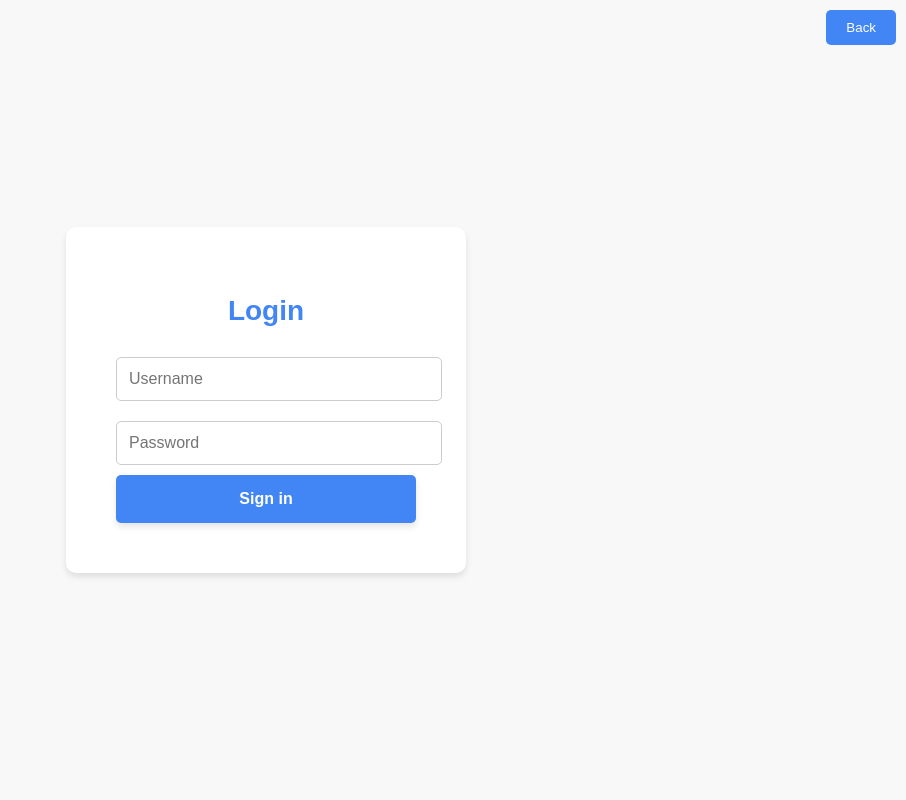
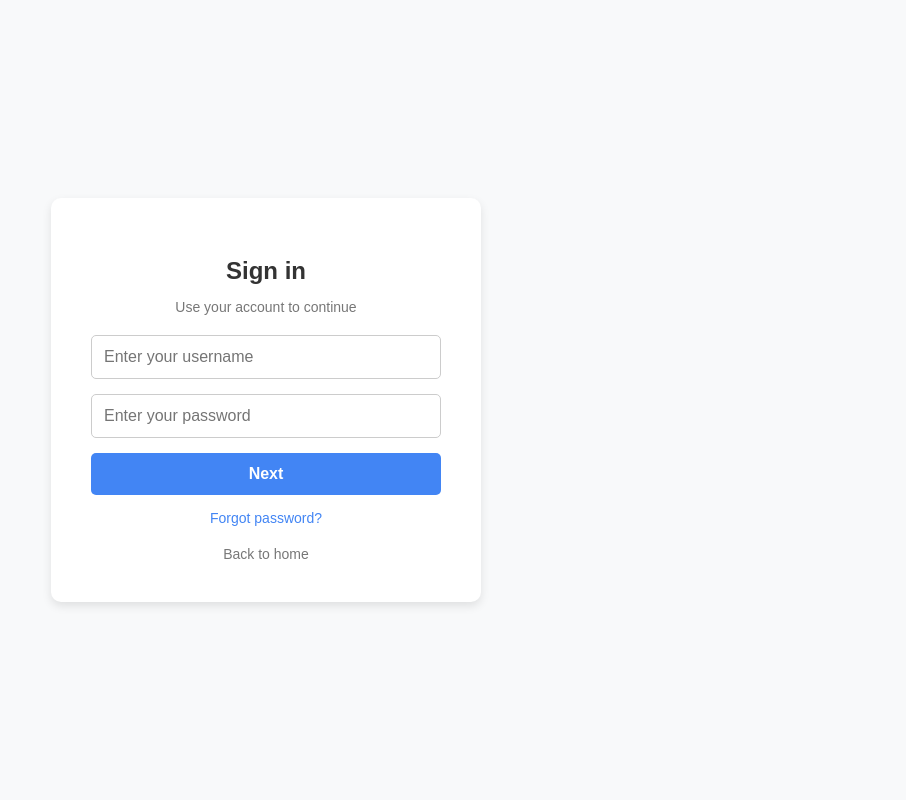
Before and after one commit to NHEL360/intrusion-detection, a Flask app: page /login in a window 1280 px wide. Shown: the whole page, without its empty margins (374-1280 px from the left). Run offline with Flask 3, Linux system fonts and the light colour scheme.

Commit message:
adding new layout

```diff
--- a/Templates/login.html
+++ b/Templates/login.html
@@ -7,96 +7,118 @@
     <style>
         body {
             font-family: Arial, sans-serif;
-            background-color: #f8f8f8;
+            background-color: #f8f9fa;
             display: flex;
             justify-content: center;
             align-items: center;
             height: 100vh;
             margin: 0;
-            position: relative;
         }
 
         .login-container {
+            background: white;
+            padding: 40px;
+            border-radius: 10px;
+            box-shadow: 0px 4px 10px rgba(0, 0, 0, 0.1);
+            width: 350px;
             text-align: center;
-            padding: 50px;
-            background-color: white;
-            border-radius: 10px;
-            box-shadow: 0px 4px 6px rgba(0, 0, 0, 0.1);
-            width: 300px;
         }
 
-        h1 {
-            color: #4285F4;
-            font-size: 28px;
+        h2 {
+            font-size: 24px;
+            margin-bottom: 10px;
+            color: #333;
+        }
+
+        p {
+            font-size: 14px;
+            color: #777;
             margin-bottom: 20px;
         }
 
         .input-field {
             width: 100%;
             padding: 12px;
-            margin: 10px 0;
+            margin-bottom: 15px;
+            border: 1px solid #ccc;
             border-radius: 5px;
-            border: 1px solid #ccc;
             font-size: 16px;
+            box-sizing: border-box;
         }
 
         .login-btn {
             background-color: #4285F4;
             color: white;
             border: none;
-            padding: 15px 40px;
+            padding: 12px;
             font-size: 16px;
             font-weight: bold;
             border-radius: 5px;
             cursor: pointer;
-            transition: all 0.2s ease;
-            box-shadow: 0px 4px 6px rgba(0, 0, 0, 0.1);
             width: 100%;
+            transition: background 0.2s;
         }
 
         .login-btn:hover {
             background-color: #357AE8;
-            box-shadow: 0px 4px 6px rgba(0, 0, 0, 0.2);
-            transform: translateY(-2px);
         }
 
-        .login-btn:focus {
-            outline: none;
+        .forgot-password {
+            display: block;
+            margin-top: 15px;
+            font-size: 14px;
+            color: #4285F4;
+            text-decoration: none;
         }
 
-        .login-btn:active {
-            transform: translateY(0);
+        .forgot-password:hover {
+            text-decoration: underline;
         }
 
-        .back-btn {
-            position: absolute;
-            top: 10px;
-            right: 10px;
-            background-color: #4285F4;
-            color: white;
-            border: none;
-            padding: 10px 20px;
-            border-radius: 5px;
-            cursor: pointer;
+        .flash-messages {
+            list-style: none;
+            padding: 0;
+            color: red;
+            font-size: 14px;
         }
 
-        .back-btn:hover {
-            background-color: #357AE8;
+        .back-link {
+            display: block;
+            margin-top: 20px;
+            font-size: 14px;
+            color: #777;
+            text-decoration: none;
+        }
+
+        .back-link:hover {
+            text-decoration: underline;
         }
     </style>
 </head>
 <body>
 
-    <button class="back-btn" onclick="window.location.href='{{ url_for('home') }}'">Back</button>
+    <div class="login-container">
+        <h2>Sign in</h2>
+        <p>Use your account to continue</p>
 
-    <div class="login-container">
-        <h1>Login</h1>
+        {% with messages = get_flashed_messages(with_categories=true) %}
+            {% if messages %}
+                <ul class="flash-messages">
+                    {% for category, message in messages %}
+                        <li class="{{ category }}">{{ message }}</li>
+                    {% endfor %}
+                </ul>
+            {% endif %}
+        {% endwith %}
 
         <form method="POST">
-            <input class="input-field" type="text" name="username" placeholder="Username" required>
-            <input class="input-field" type="password" name="password" placeholder="Password" required>
-            <button class="login-btn" type="submit">Sign in</button>
+            <input class="input-field" type="text" name="username" placeholder="Enter your username" required>
+            <input class="input-field" type="password" name="password" placeholder="Enter your password" required>
+            <button class="login-btn" type="submit">Next</button>
         </form>
+
+        <a href="#" class="forgot-password">Forgot password?</a>
+        <a href="{{ url_for('home') }}" class="back-link">Back to home</a>
     </div>
 
 </body>
--- a/app.py
+++ b/app.py
@@ -3,8 +3,9 @@ import time
 
 app = Flask(__name__)
 app.secret_key = 'supersecretkey'
+app.config['SESSION_PERMANENT'] = False  # Ensures session is cleared after closing browser
 
-# Simulating a simple "database" for users and roles
+# Simulated user database
 users_db = {
     "admin": {"password": "admin123", "role": "admin", "failed_attempts": 0, "last_failed_time": 0},
     "user1": {"password": "user123", "role": "user", "failed_attempts": 0, "last_failed_time": 0},
@@ -12,7 +13,7 @@ users_db = {
 }
 
 MAX_FAILED_ATTEMPTS = 3
-LOCKOUT_TIME = 60  # 1 minute
+LOCKOUT_TIME = 60  # 1 minute lockout
 
 @app.route("/")
 def home():
@@ -21,66 +22,59 @@ def home():
 @app.route("/login", methods=["GET", "POST"])
 def login():
     if request.method == "POST":
-        username = request.form['username']
-        password = request.form['password']
+        username = request.form.get('username')
+        password = request.form.get('password')
 
         if username in users_db:
             user = users_db[username]
             current_time = time.time()
 
-            if user["failed_attempts"] >= MAX_FAILED_ATTEMPTS and current_time - user["last_failed_time"] < LOCKOUT_TIME:
-                flash("Account is locked due to too many failed attempts. Please try again later.")
+            # Lockout check
+            if user["failed_attempts"] >= MAX_FAILED_ATTEMPTS and (current_time - user["last_failed_time"] < LOCKOUT_TIME):
+                flash("Account locked. Try again later.", "error")
                 return redirect(url_for('login'))
 
             if user["password"] == password:
                 session['user'] = username
                 session['role'] = user['role']
-                user["failed_attempts"] = 0
-                flash("Login successful!")
+                user["failed_attempts"] = 0  # Reset failed attempts
+                flash("Login successful!", "success")
                 return redirect(url_for('dashboard'))
             else:
                 user["failed_attempts"] += 1
                 user["last_failed_time"] = current_time
-                flash("Invalid credentials. Please try again.")
-                return redirect(url_for('login'))
+                flash("Invalid credentials. Try again.", "error")
         else:
-            flash("User not found.")
-            return redirect(url_for('login'))
+            flash("User not found.", "error")
 
     return render_template('login.html')
-
 
 @app.route("/dashboard")
 def dashboard():
     if 'user' in session:
-        if session['role'] == 'admin':
-            return redirect(url_for('admin_dashboard'))
-        else:
-            return redirect(url_for('user_dashboard'))
+        return redirect(url_for('admin_dashboard' if session['role'] == 'admin' else 'user_dashboard'))
+    flash("Please log in first.", "warning")
     return redirect(url_for('login'))
-
 
 @app.route("/admin")
 def admin_dashboard():
     if 'user' in session and session['role'] == 'admin':
         return render_template('admin_dashboard.html')
+    flash("Unauthorized access.", "error")
     return redirect(url_for('login'))
-
 
 @app.route("/user")
 def user_dashboard():
     if 'user' in session and session['role'] == 'user':
         return render_template('user_dashboard.html')
+    flash("Unauthorized access.", "error")
     return redirect(url_for('login'))
-
 
 @app.route("/logout")
 def logout():
-    session.pop('user', None)
-    session.pop('role', None)
-    flash("You have been logged out.")
+    session.clear()
+    flash("Logged out successfully.", "info")
     return redirect(url_for('login'))
-
 
 if __name__ == "__main__":
     app.run(debug=True, port=5001)
```
Also changed, not shown: Templates/admin_dashboard.html (+5 -76 lines), Templates/home.html (+7 -50 lines), Templates/user_dashboard.html (+6 -29 lines).
